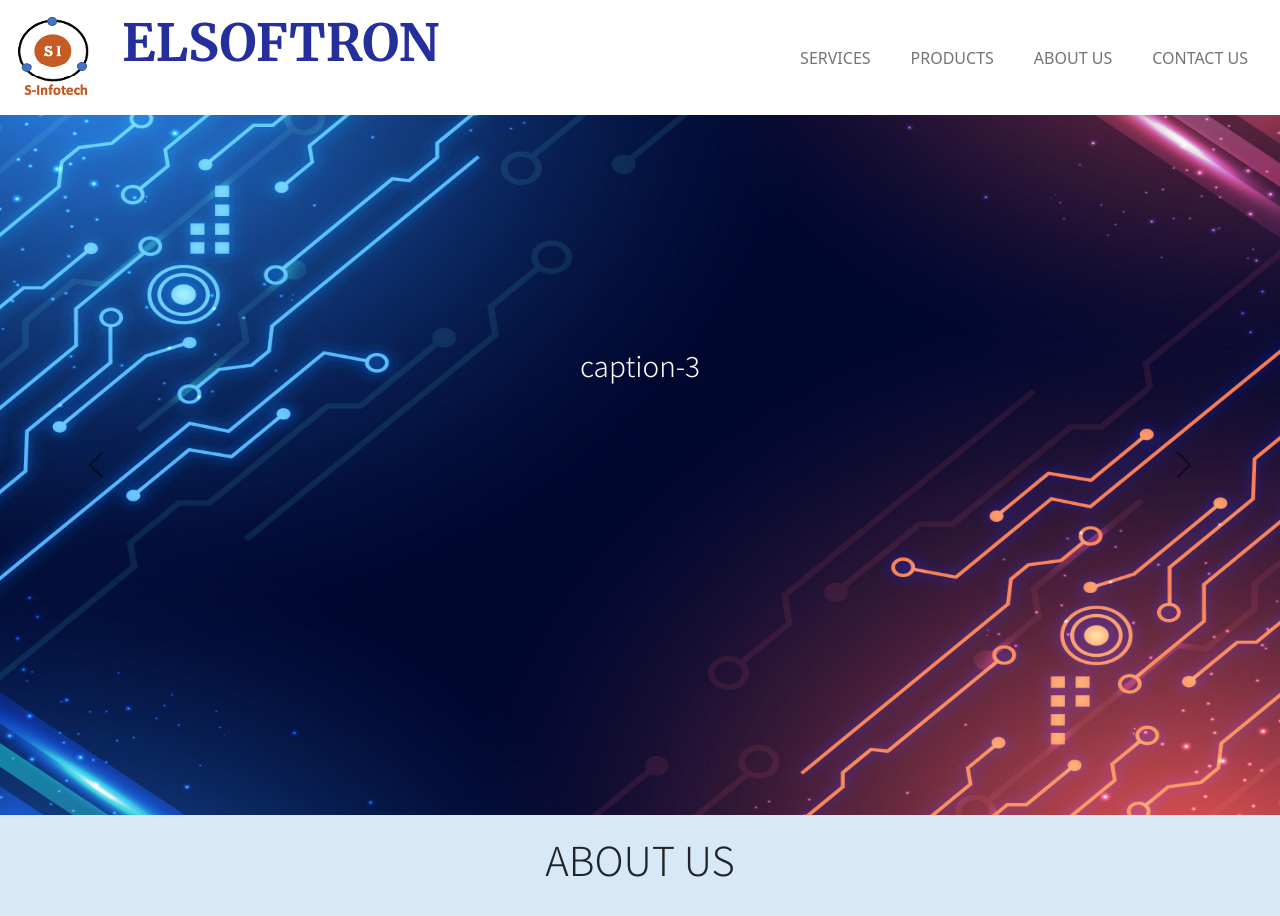
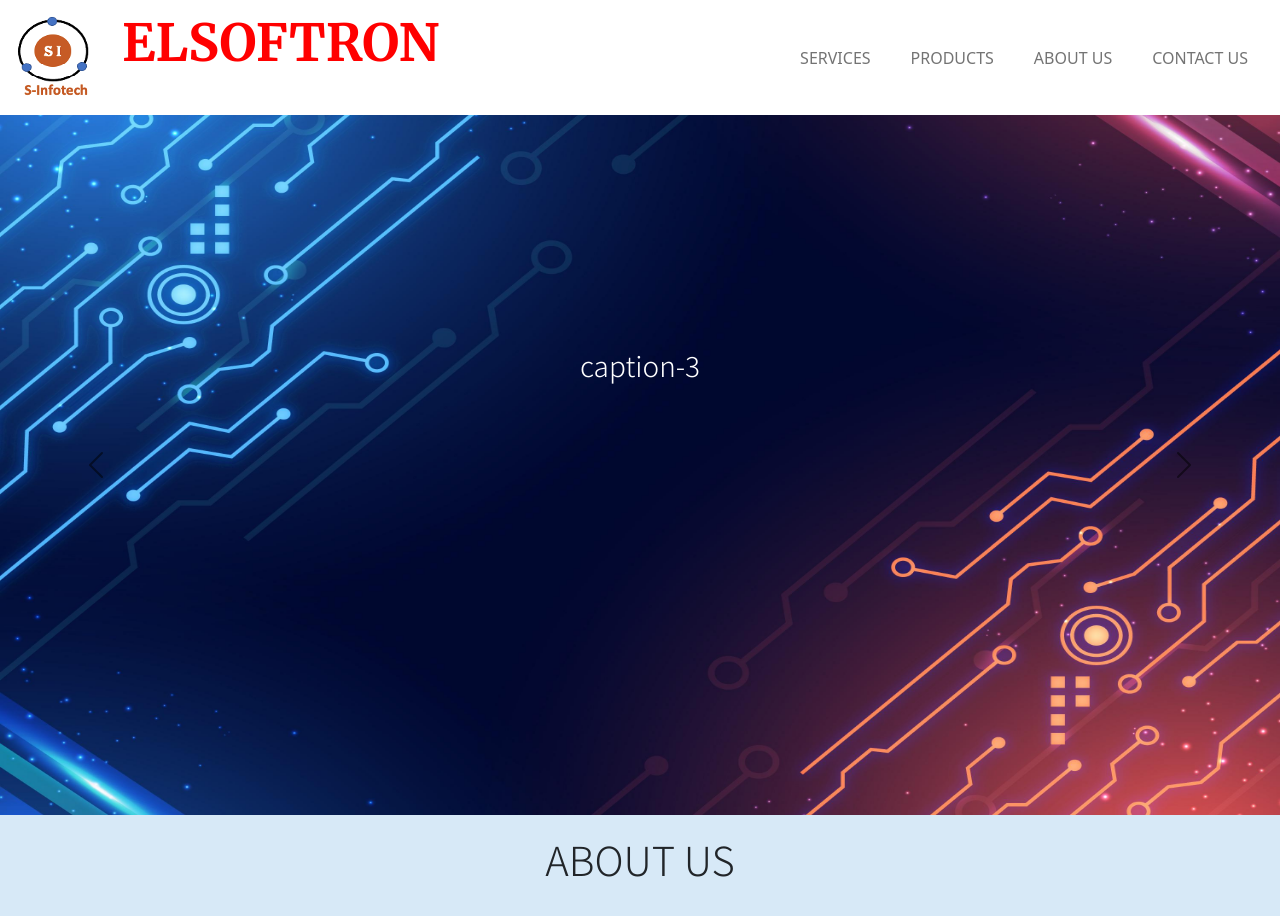
Before and after one commit to sakethnarayana/sinfotech, a plain HTML site: page index.html in a window 1280 px wide. Shown: the top 916 px of the page. Drawn offline with nearby package versions, Linux system fonts and the light colour scheme; a web font is replaced by a local one.

Commit message:
Update index.html

```diff
--- a/index.html
+++ b/index.html
@@ -27,7 +27,7 @@
                 <img src="pics/sinfotech.png" style="display: block;">
               </div>
               <div class="col">
-                <h2 style="font-size:4vw;color:#242F9B;font-family: 'Merriweather', serif;">ELSOFTRON</h2>
+                <h2 style="font-size:4vw;color:red;font-family: 'Merriweather', serif;">ELSOFTRON</h2>
               </div>
             </div>
           </a>
```
